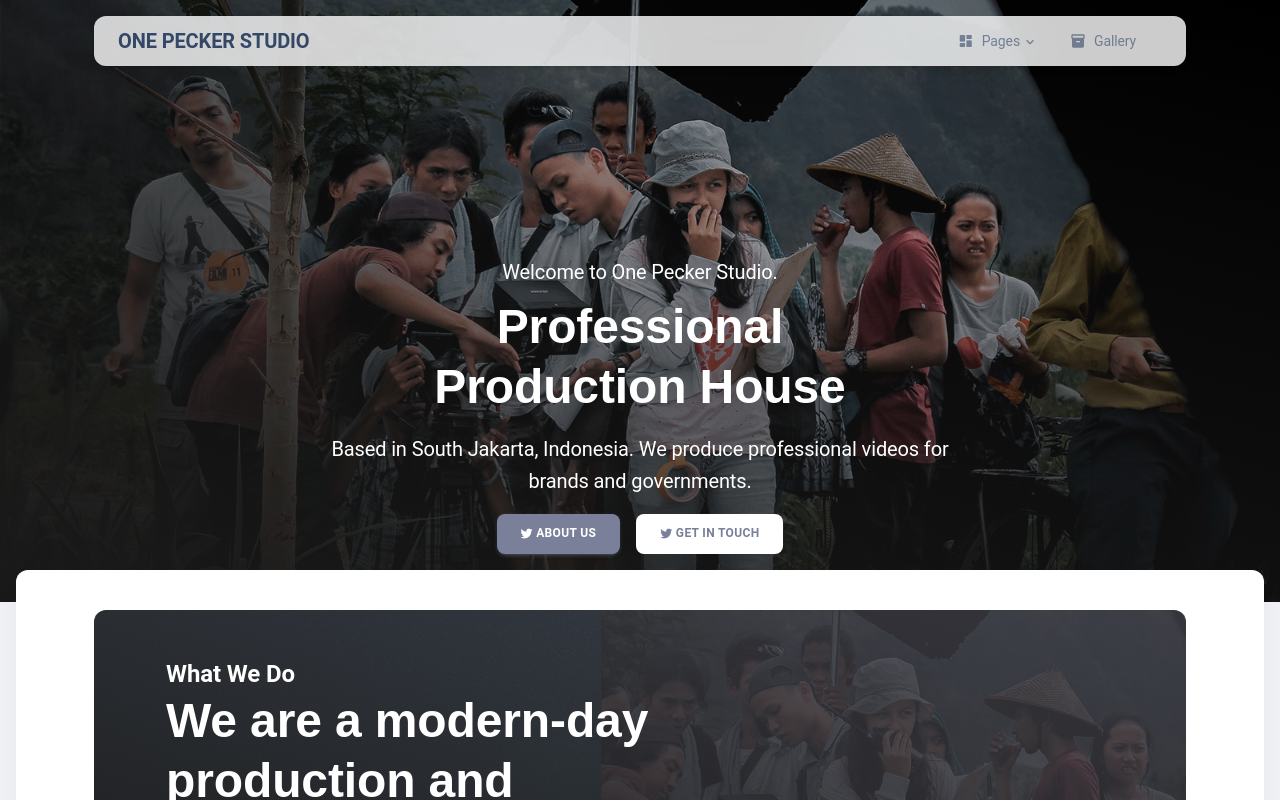
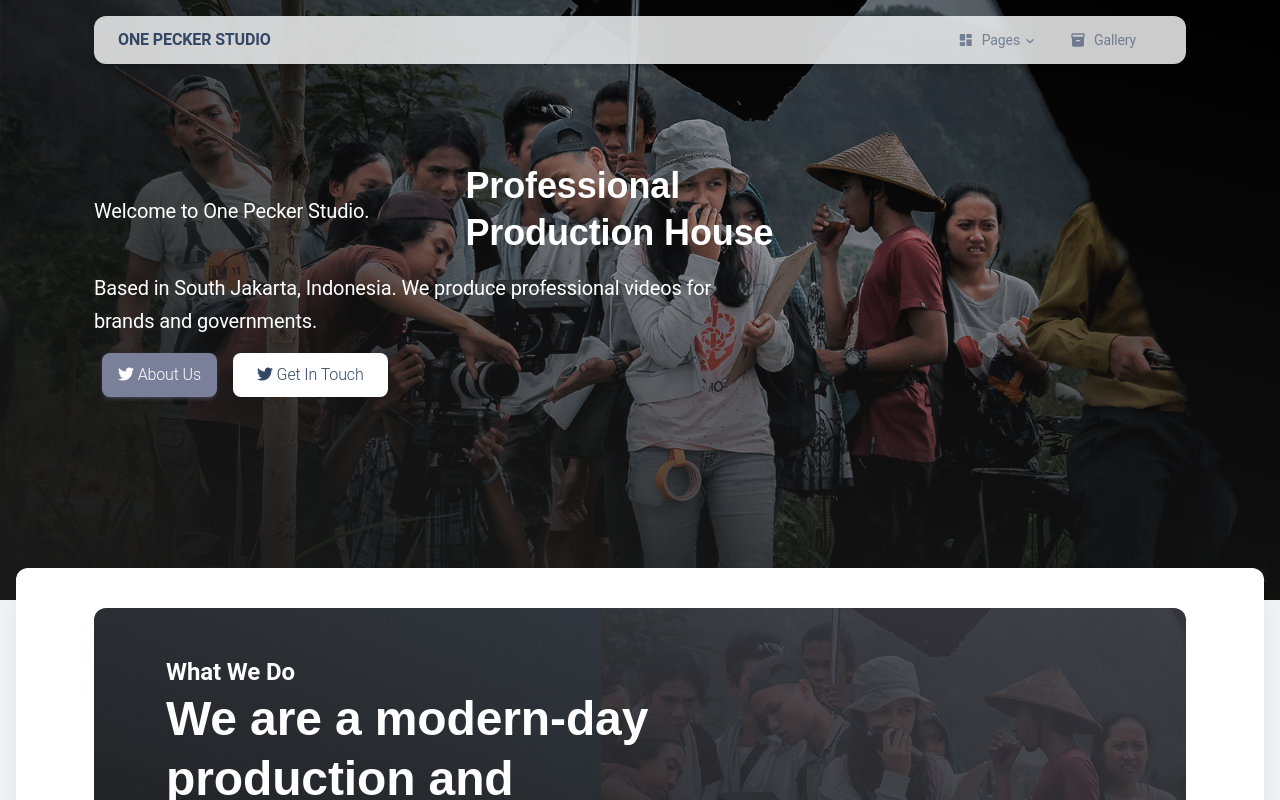
Before and after one commit to O-dik90/Landing_page, a React (Create React App) app: page / in a window 1280 px wide. Shown: the top 800 px of the page. Built offline with nearby package versions, Linux system fonts and the light colour scheme.

Commit message:
update content Landing Page

```diff
--- a/src/assets/theme/base/borders.js
+++ b/src/assets/theme/base/borders.js
@@ -4,7 +4,7 @@ import pxToRem from "assets/theme/functions/pxToRem";
 const { grey } = colors;
 
 export default {
-  borderColor: grey[300],
+  borderColor: grey[200],
 
   borderWidth: {
     0: 0,
--- a/src/assets/theme/components/tabs/index.js
+++ b/src/assets/theme/components/tabs/index.js
@@ -29,7 +29,7 @@ export default {
   styleOverrides: {
     root: {
       position: "relative",
-      backgroundColor: grey[100],
+      backgroundColor: grey[200],
       borderRadius: borderRadius.xl,
       minHeight: "unset",
       padding: pxToRem(4),
--- a/src/examples/Cards/InfoCards/FilledInfoCard/index.js
+++ b/src/examples/Cards/InfoCards/FilledInfoCard/index.js
@@ -41,7 +41,7 @@ function FilledInfoCard({ variant, color, icon, title, description, action }) {
     <MKBox
       display={{ xs: "block", md: "flex" }}
       variant={variant}
-      bgColor={variant === "contained" ? "grey-100" : color}
+      bgColor={variant === "contained" ? "grey-200" : color}
       borderRadius="xl"
       pt={3.5}
       pb={3}
--- a/src/examples/Navbars/DefaultNavbar/index.js
+++ b/src/examples/Navbars/DefaultNavbar/index.js
@@ -478,7 +478,7 @@ function DefaultNavbar({ brand, routes, transparent, light, action, sticky, rela
             alignItems="center"
           >
             <MKTypography
-              fontSize={20}
+              fontSize={16}
               variant="button"
               fontWeight="bold"
               color={light ? "white" : "dark"}
--- a/src/pages/Presentation/index.js
+++ b/src/pages/Presentation/index.js
@@ -42,31 +42,31 @@ function Presentation() {
         }}
       >
         <Container>
-          <Grid container item xs={12} lg={8} justifyContent="center" mx="auto">
+          <Grid container item xs={10} lg={8} py={16}>
             <MKTypography
               variant="body1"
               color="white"
-              textAlign="center"
-              px={{ xs: 6, md: 8, lg: 12 }}
-              mt={32}
+              mt={5}
+              mr={12}
+              //px={{ xs: 2, md: 8, lg: 12 }}
               sx={({ breakpoints, typography: { size } }) => ({
                 [breakpoints.down("md")]: {
-                  fontSize: size["md"],
+                  fontSize: size["xs"],
                 },
               })}
             >
               Welcome to One Pecker Studio.
             </MKTypography>
             <MKTypography
-              variant="h1"
+              variant="h2"
               color="white"
-              textAlign="center"
+              // textAlign="center"
               mt={1}
               mb={1}
-              px={{ xs: 2 }}
+              pr={{ xs: 2 }}
               sx={({ breakpoints, typography: { size } }) => ({
                 [breakpoints.down("md")]: {
-                  fontSize: size["3xl"],
+                  fontSize: size["2xl"],
                 },
               })}
             >
@@ -77,29 +77,40 @@ function Presentation() {
             <MKTypography
               variant="body1"
               color="white"
-              textAlign="center"
-              px={{ xs: 1, lg: 4 }}
+              // textAlign="center"
+              pr={{ xs: 12 }}
               mt={1}
               mb={1}
               sx={({ breakpoints, typography: { size } }) => ({
                 [breakpoints.down("md")]: {
-                  fontSize: size["md"],
+                  fontSize: size["xs"],
                 },
               })}
             >
               Based in South Jakarta, Indonesia. We produce professional videos for brands and
               governments.
             </MKTypography>
-            <Grid container justifyContent="center" mb={5}>
+            <Grid container mb={5}>
               <MKButton
                 component="a"
                 href="https://twitter.com/intent/tweet?text=Check%20Material%20Design%20System%20made%20by%20%40CreativeTim%20%23webdesign%20%23designsystem%20%23mui5&amp;url=https%3A%2F%2Fwww.creative-tim.com%2Fproduct%2Fmaterial-kit-react"
                 target="_blank"
                 color="secondary"
                 sx={{ m: 1 }}
+                size="small"
               >
-                <i className="fab fa-twitter" />
-                &nbsp;About Us
+                <MKTypography
+                  variant="body2"
+                  color="white"
+                  sx={({ breakpoints, typography: { size } }) => ({
+                    [breakpoints.down("md")]: {
+                      fontSize: size["xs"],
+                    },
+                  })}
+                >
+                  <i className="fab fa-twitter" />
+                  &nbsp;About Us
+                </MKTypography>
               </MKButton>
               <MKButton
                 component="a"
@@ -108,8 +119,17 @@ function Presentation() {
                 color="danger"
                 sx={{ m: 1 }}
               >
-                <i className="fab fa-twitter" />
-                &nbsp;Get In Touch
+                <MKTypography
+                  variant="body2"
+                  sx={({ breakpoints, typography: { size } }) => ({
+                    [breakpoints.down("md")]: {
+                      fontSize: size["xs"],
+                    },
+                  })}
+                >
+                  <i className="fab fa-twitter" />
+                  &nbsp;Get In Touch
+                </MKTypography>
               </MKButton>
             </Grid>
           </Grid>
@@ -137,7 +157,7 @@ function Presentation() {
                 color="info"
                 icon="flag"
                 title="Our Working Space"
-                description="Check the possible ways of working with our product and the necessary files for building your own project."
+                description="Check the possible ways of working with our product for building your own project."
                 action={{
                   type: "internal",
                   route: "/pages/landing-pages/work",
```
